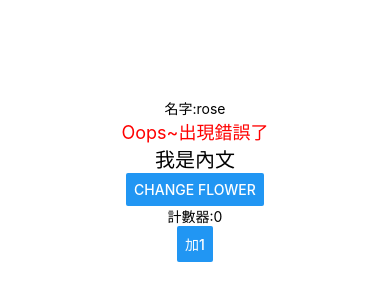
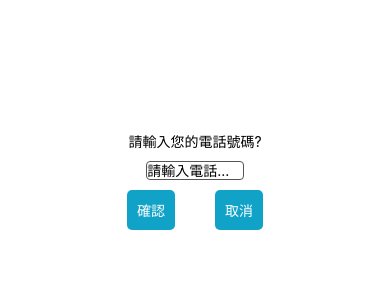
Before and after one commit to Lein6927/reactNative-Hw01, a React Native app: screen / in a window 390 px wide. Shown: the part 242-542 px from the top of the page. Built offline with nearby package versions, Linux system fonts and the light colour scheme.

Commit message:
add 手機號碼確認

```diff
--- a/App.js
+++ b/App.js
@@ -1,47 +1,82 @@
 import { StatusBar } from 'expo-status-bar';
-import { StyleSheet, Text, View ,TextInput} from 'react-native';
-import React,{useState} from 'react';
-import { Button } from 'react-native-web';
+import { StyleSheet, Text, View, TextInput, TouchableOpacity } from 'react-native';
+import React, { useState } from 'react';
+//import { Button } from 'react-native-web';
 
 export default function App() {
+  const [phone, setphone] = useState('');
 
-  const [flower,chFlower]=useState('rose');
-  const [count,setCount]=useState(0);
+  const btnConfirm = () => {
+    alert(`您輸入的電話是:${phone}`)
+    console.log('確認')
+  }
 
-  const changeFlower=()=>{
-    chFlower('lily')
-    console.log('變為另外一種花')
+
+  const btnCancle = () => {
+    setphone('')
+    console.log('取消')
   }
 
   return (
     <View style={styles.container}>
-      <Text>名字:{flower}</Text>
-      <Text style={styles.wrongText}>Oops~出現錯誤了</Text>
-      <Text style={styles.mainText}>我是內文</Text>
-      <Button title='Change flower' onPress={changeFlower}></Button>
-      <Text>計數器:{count}</Text>
-      <Button title='加1'onPress={()=>setCount(count+1)}></Button>
-    {/*備註寫法*/ }
+      <Text>請輸入您的電話號碼?</Text>
+
+      <TextInput
+        maxLength={10}
+        style={styles.inputText}
+        placeholder="請輸入電話..."
+        onChangeText={() => setphone()}>
+      </TextInput>
+
+       <View style={styles.buttonsContainer}>
+        <TouchableOpacity style={styles.button} onPress={btnConfirm}>
+          <Text style={styles.buttonText} >確認</Text>
+        </TouchableOpacity>
+
+        <TouchableOpacity style={styles.button} onPress={btnCancle}>
+          <Text style={styles.buttonText} >取消</Text>
+        </TouchableOpacity>
+      </View>
+
+        {/*備註寫法*/ }
 
     </View>
   );
 }
+
+
 //style 外觀
 const styles = StyleSheet.create({
   container: {
     flex: 1,
+    //flexDirection: 'row',
     backgroundColor: '#FFF',
     alignItems: 'center',
     justifyContent: 'center',
-    fontSize:'20px',
+    fontSize: '20px',
   },
-  wrongText:{
-    textAlign:'center',
-    fontSize:'18px',
-    color:'red',
+  //輸入框
+  inputText: {
+    borderWidth: 1,
+    margin: '10px',
+    border: '1px solid #555',
+    borderRadius: '4px',
+    width: '25%', // 設定輸入框寬度為父容器的80%
+    marginBottom: 10, // 設定輸入框和按鈕之間的間距
   },
-  mainText:{
-    textAlign:'center',
-    fontSize:'20px',
-  }
+  //按鈕區塊
+  buttonsContainer: {
+    flexDirection: 'row',
+  },
+  //按鈕
+  button: {
+    padding: 10,
+    borderRadius: 5,
+    marginHorizontal: 20, // 設定按鈕間的間距
+    backgroundColor:'#10a2c7',
+  },
+  buttonText: {
+    color: '#FFF',
+    fontSize:'',
+  },
 });
```
